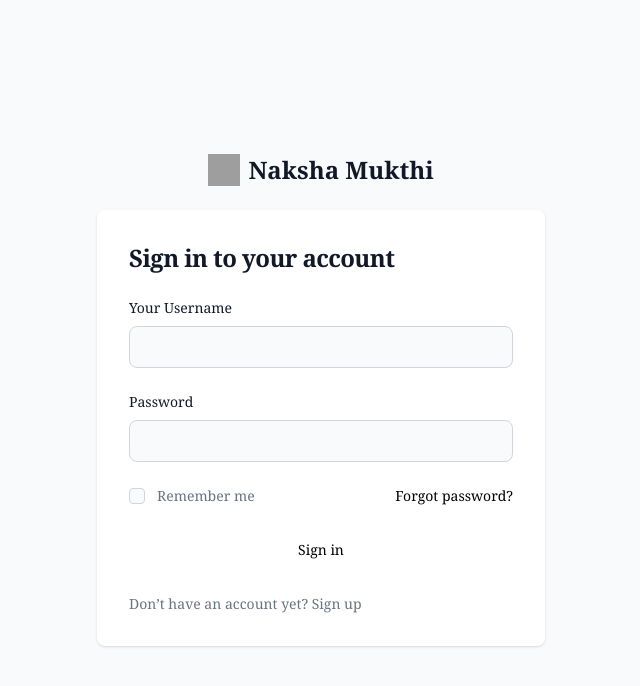
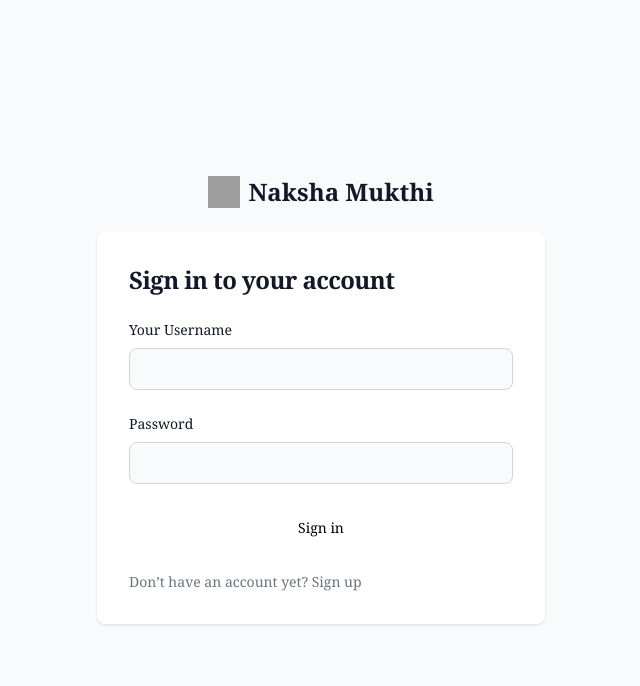
Before and after one commit to ashwin3082002/codeyankee_SIH, a Django app: page /patient/login/ in a window 1280 px wide. Shown: the top 686 px of the page, without its empty margins (319-959 px from the left). Run offline with Django 4.2, Linux system fonts and the light colour scheme; style sheets or scripts are compiled from the project's sources; some libraries are stand-ins or nearby versions; grey boxes are pictures that could not be loaded.

Commit message:
changes in html

```diff
--- a/templates/login.html
+++ b/templates/login.html
@@ -22,17 +22,7 @@
                         <label for="password" class="block mb-2 text-sm font-medium text-gray-900 dark:text-white">Password</label>
                         <input type="password" name="password" id="password"  class="bg-gray-50 border border-gray-300 text-gray-900 sm:text-sm rounded-lg focus:ring-primary-600 focus:border-primary-600 block w-full p-2.5 dark:bg-gray-700 dark:border-gray-600 dark:placeholder-gray-400 dark:text-white dark:focus:ring-blue-500 dark:focus:border-blue-500" required="">
                     </div>
-                    <div class="flex items-center justify-between">
-                        <div class="flex items-start">
-                            <div class="flex items-center h-5">
-                              <input id="remember" aria-describedby="remember" type="checkbox" class="w-4 h-4 border border-gray-300 rounded bg-gray-50 focus:ring-3 focus:ring-primary-300 dark:bg-gray-700 dark:border-gray-600 dark:focus:ring-primary-600 dark:ring-offset-gray-800" required="">
-                            </div>
-                             <div class="ml-3 text-sm">
-                              <label for="remember" class="text-gray-500 dark:text-gray-300">Remember me</label>
-                            </div>
-                        </div>
-                        <a href="#" class="text-sm font-medium text-primary-600 hover:underline dark:text-primary-500">Forgot password?</a>
-                    </div>
+
                     <button type="submit" class="w-full text-black bg-primary-600 hover:bg-primary-700 focus:ring-4 focus:outline-none focus:ring-primary-300 font-medium rounded-lg text-sm px-5 py-2.5 text-center dark:bg-primary-600 dark:hover:bg-primary-700 dark:focus:ring-primary-800">Sign in</button>
                     <p class="text-sm font-light text-gray-500 dark:text-gray-400">
                         Don’t have an account yet? <a href="#" class="font-medium text-primary-600 hover:underline dark:text-primary-500">Sign up</a>
```
